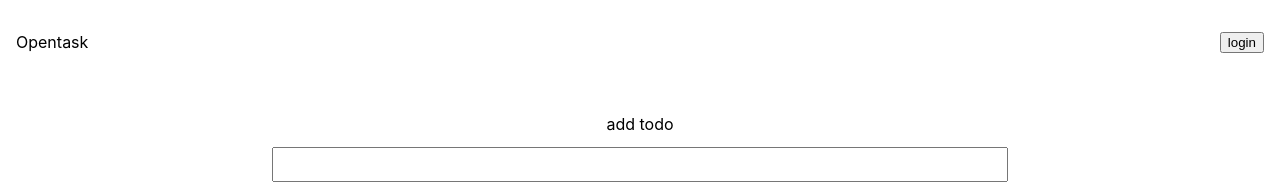
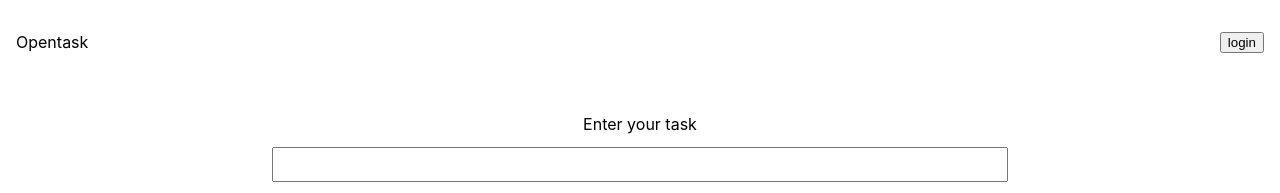
Before and after one commit to isaif/opentodo, a Next.js app: page / in a window 1280 px wide. Shown: the top 193 px of the page. Built offline with nearby package versions, Linux system fonts and the light colour scheme; no server answers.

Commit message:
refactor(CreateTodoForm): change it into a dumb component

```diff
--- a/components/CreateTodo.tsx
+++ b/components/CreateTodo.tsx
@@ -1,16 +1,28 @@
 import { Todo } from "../utils/interfaces";
 import CreateTodoForm from "./CreateTodoForm";
+
+import styles from "../styles/CreateTodo.module.css";
 
 interface Props {
   onFormSubmit: (todo: Todo) => void;
 }
 
 const CreateTodo = ({ onFormSubmit }: Props) => {
+  const CreateTodo = (todoValue: string) => {
+    const newTodo: Todo = {
+      id: Math.floor(Math.random() * 100),
+      name: todoValue,
+      completed: false,
+    };
+    onFormSubmit(newTodo);
+  };
+
   return (
     <CreateTodoForm
-      onFormSubmit={onFormSubmit}
+      onFormSubmit={CreateTodo}
       submitButtonName="Add"
-      label="add todo"
+      label="Enter your task"
+      styles={styles}
     />
   );
 };
--- a/components/CreateTodoForm.tsx
+++ b/components/CreateTodoForm.tsx
@@ -1,11 +1,8 @@
-import { Todo } from "../utils/interfaces";
-
-import styles from "../styles/CreateTodoForm.module.css";
-
 interface Props {
-  onFormSubmit: (todo: Todo) => void;
+  onFormSubmit: (todo: string) => void;
   submitButtonName: string;
   label?: string;
+  styles: any;
 }
 
 interface FormElements extends HTMLFormControlsCollection {
@@ -16,20 +13,19 @@ interface TodoFormElement extends HTMLFormElement {
   readonly elements: FormElements;
 }
 
-const CreateTodoForm = ({ onFormSubmit, submitButtonName, label }: Props) => {
+const CreateTodoForm = ({
+  onFormSubmit,
+  submitButtonName,
+  label,
+  styles,
+}: Props) => {
   const handleSubmit = (e: React.FormEvent<TodoFormElement>) => {
     e.preventDefault();
 
     const form = e.currentTarget;
     const todoValue = form.elements.todo.value;
 
-    const newTodo: Todo = {
-      id: Math.floor(Math.random() * 100),
-      name: todoValue,
-      completed: false,
-    };
-
-    onFormSubmit(newTodo);
+    onFormSubmit(todoValue);
     form.reset();
   };
 
```
Also changed, not shown: styles/CreateTodo.module.css (renamed from styles/CreateTodoForm.module.css).
